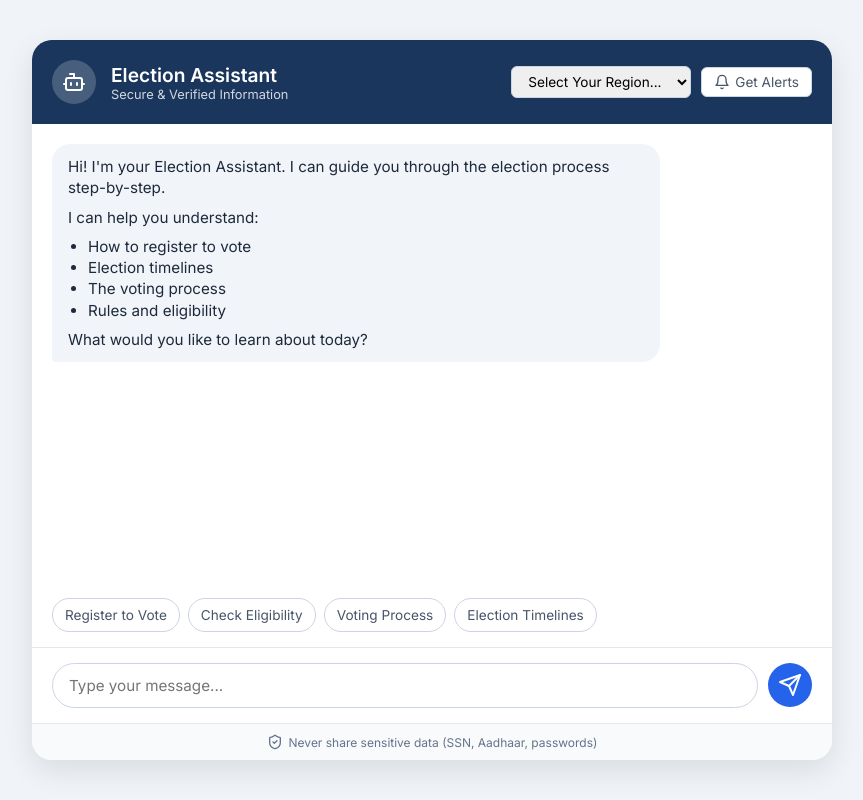
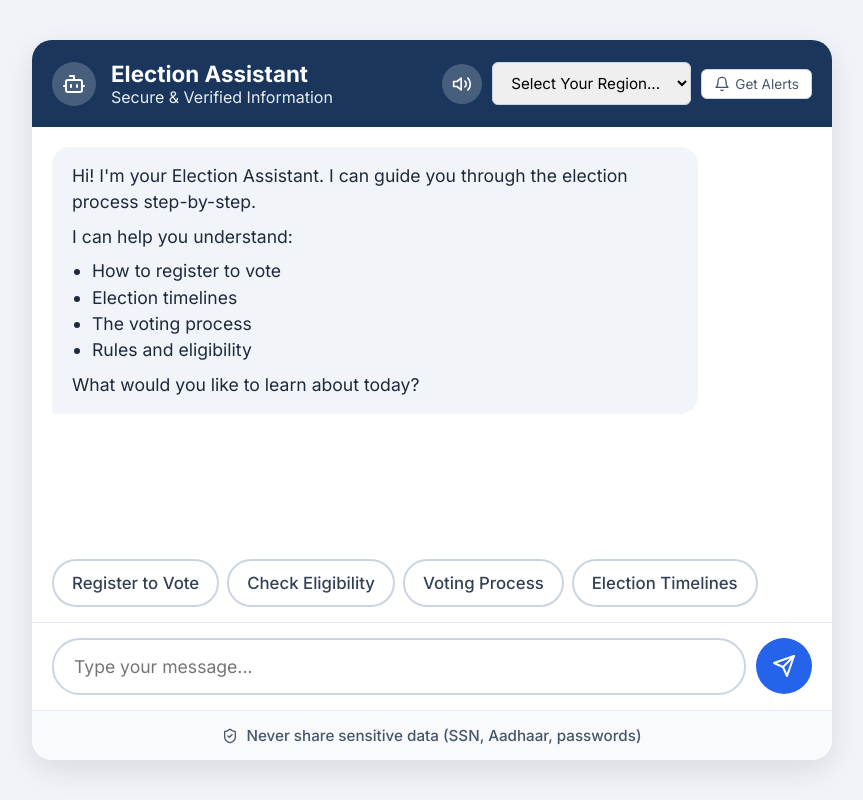
Before and after one commit to karthikpaii/promptwars2-votingsystem, a Flask app: page / in a window 1280 px wide. Shown: the whole page, without its empty margins (208-1071 px from the left). Run offline with Flask 3, Linux system fonts and the light colour scheme.

Commit message:
Improve accessibility with larger UI elements and voice guidance TTS system

```diff
--- a/Voting System/static/app.js
+++ b/Voting System/static/app.js
@@ -3,6 +3,24 @@
     const chatInput = document.getElementById('chat-input');
     const chatMessages = document.getElementById('chat-messages');
     const quickReplies = document.querySelectorAll('.quick-reply-btn');
+
+    // Voice Guidance State
+    let voiceEnabled = false;
+    const voiceToggleBtn = document.getElementById('voice-toggle-btn');
+    const voiceIcon = document.getElementById('voice-icon');
+
+    voiceToggleBtn.addEventListener('click', () => {
+        voiceEnabled = !voiceEnabled;
+        if (voiceEnabled) {
+            voiceToggleBtn.style.background = '#2563eb'; // Blue when active
+            voiceToggleBtn.setAttribute('aria-pressed', 'true');
+            speakText("Voice guidance enabled. I will read my answers to you.");
+        } else {
+            voiceToggleBtn.style.background = 'rgba(255, 255, 255, 0.2)';
+            voiceToggleBtn.setAttribute('aria-pressed', 'false');
+            window.speechSynthesis.cancel(); // Stop speaking if turned off
+        }
+    });
 
     // Handle Quick Replies
     quickReplies.forEach(btn => {
@@ -61,12 +79,16 @@
                 const isWarning = data.message.startsWith('WARNING:');
                 addMessage(data.message, isWarning ? 'warning' : 'assistant');
 
+                // Speak the message if voice is enabled
+                speakText(data.message);
+
                 // Show timeline if the topic is timeline/dates
                 if (message.toLowerCase().includes('timeline') || message.toLowerCase().includes('date') || data.message.toLowerCase().includes('timeline')) {
                     document.getElementById('timeline-container').classList.remove('hidden');
                 }
             } else {
                 addMessage("Sorry, I encountered an error. Please try again.", 'warning');
+                speakText("Sorry, I encountered an error. Please try again.");
             }
         } catch (error) {
             removeTypingIndicator(typingId);
@@ -170,4 +192,28 @@
     function scrollToBottom() {
         chatMessages.scrollTop = chatMessages.scrollHeight;
     }
+
+    // Text to Speech Function
+    function speakText(text) {
+        if (!voiceEnabled || !('speechSynthesis' in window)) return;
+
+        // Cancel any ongoing speech
+        window.speechSynthesis.cancel();
+
+        // Strip markdown and HTML for cleaner speech
+        const cleanText = text.replace(/\*\*(.*?)\*\*/g, '$1')
+                             .replace(/<[^>]*>?/gm, '')
+                             .replace(/Step \d+:/g, (match) => match + " ");
+
+        const utterance = new SpeechSynthesisUtterance(cleanText);
+        utterance.rate = 0.9; // Slightly slower for better comprehension
+        utterance.pitch = 1;
+
+        // Try to use a natural English voice if available
+        const voices = window.speechSynthesis.getVoices();
+        const englishVoice = voices.find(voice => voice.lang.includes('en-') && voice.name.includes('Natural'));
+        if(englishVoice) utterance.voice = englishVoice;
+
+        window.speechSynthesis.speak(utterance);
+    }
 });
--- a/Voting System/static/style.css
+++ b/Voting System/static/style.css
@@ -12,6 +12,7 @@
     justify-content: center;
     align-items: center;
     height: 100vh;
+    font-size: 18px; /* Accessibility: Larger base font */
 }
 
 .container {
@@ -137,13 +138,13 @@
 }
 
 .chat-header h1 {
-    font-size: 1.2rem;
-    font-weight: 600;
+    font-size: 1.4rem; /* Accessibility: Larger header */
+    font-weight: 700;
 }
 
 .chat-header p {
-    font-size: 0.8rem;
-    opacity: 0.8;
+    font-size: 1rem; /* Accessibility */
+    opacity: 0.9;
 }
 
 .chat-messages {
@@ -156,11 +157,11 @@
 }
 
 .message {
-    max-width: 80%;
-    padding: 12px 16px;
+    max-width: 85%;
+    padding: 16px 20px; /* Accessibility: Larger padding */
     border-radius: 18px;
-    font-size: 0.95rem;
-    line-height: 1.4;
+    font-size: 1.1rem; /* Accessibility: Larger message font */
+    line-height: 1.5;
     animation: fadeIn 0.3s ease-in-out;
 }
 
@@ -205,11 +206,12 @@
 
 .quick-reply-btn {
     background: white;
-    border: 1px solid #cbd5e1;
-    color: #475569;
-    padding: 8px 12px;
-    border-radius: 20px;
-    font-size: 0.85rem;
+    border: 2px solid #cbd5e1; /* Thicker border for visibility */
+    color: #334155;
+    padding: 12px 18px; /* Larger click target */
+    border-radius: 24px;
+    font-size: 1.05rem; /* Larger font */
+    font-weight: 500;
     cursor: pointer;
     transition: all 0.2s;
     font-family: inherit;
@@ -230,10 +232,10 @@
 
 #chat-input {
     flex-grow: 1;
-    padding: 12px 16px;
-    border: 1px solid #cbd5e1;
-    border-radius: 24px;
-    font-size: 0.95rem;
+    padding: 16px 20px; /* Larger padding */
+    border: 2px solid #cbd5e1; /* Thicker border */
+    border-radius: 28px;
+    font-size: 1.1rem; /* Larger font */
     font-family: inherit;
     outline: none;
     transition: border-color 0.2s;
@@ -247,8 +249,8 @@
     background: #2563eb;
     color: white;
     border: none;
-    width: 44px;
-    height: 44px;
+    width: 56px; /* Larger button */
+    height: 56px; /* Larger button */
     border-radius: 50%;
     display: flex;
     justify-content: center;
@@ -263,14 +265,15 @@
 
 .security-badge {
     background: #f8fafc;
-    padding: 10px;
+    padding: 15px; /* Larger padding */
     text-align: center;
-    font-size: 0.75rem;
-    color: #64748b;
+    font-size: 0.95rem; /* Larger font */
+    font-weight: 500;
+    color: #475569;
     display: flex;
     justify-content: center;
     align-items: center;
-    gap: 6px;
+    gap: 8px;
     border-top: 1px solid #e2e8f0;
 }
 
--- a/Voting System/templates/index.html
+++ b/Voting System/templates/index.html
@@ -18,7 +18,10 @@
                 <p>Secure & Verified Information</p>
             </div>
             <div class="header-actions" style="margin-left: auto; display: flex; gap: 10px; align-items: center;">
-                <select id="user-location" style="padding: 6px 12px; border-radius: 6px; border: 1px solid #cbd5e1; font-family: inherit; font-size: 0.85rem; outline: none;">
+                <button id="voice-toggle-btn" title="Enable Voice Guidance" aria-pressed="false" style="background: rgba(255, 255, 255, 0.2); border: none; color: white; padding: 10px; border-radius: 50%; cursor: pointer; display: flex; align-items: center; justify-content: center; transition: all 0.2s;">
+                    <svg id="voice-icon" xmlns="http://www.w3.org/2000/0.w3.org/2000/svg" width="20" height="20" viewBox="0 0 24 24" fill="none" stroke="currentColor" stroke-width="2" stroke-linecap="round" stroke-linejoin="round" class="lucide lucide-volume-2"><polygon points="11 5 6 9 2 9 2 15 6 15 11 19 11 5"/><path d="M15.54 8.46a5 5 0 0 1 0 7.07"/><path d="M19.07 4.93a10 10 0 0 1 0 14.14"/></svg>
+                </button>
+                <select id="user-location" style="padding: 10px 14px; border-radius: 6px; border: 1px solid #cbd5e1; font-family: inherit; font-size: 0.95rem; outline: none;">
                     <option value="General (No specific region)">Select Your Region...</option>
                     <option value="California, USA">California, USA</option>
                     <option value="Texas, USA">Texas, USA</option>
```
